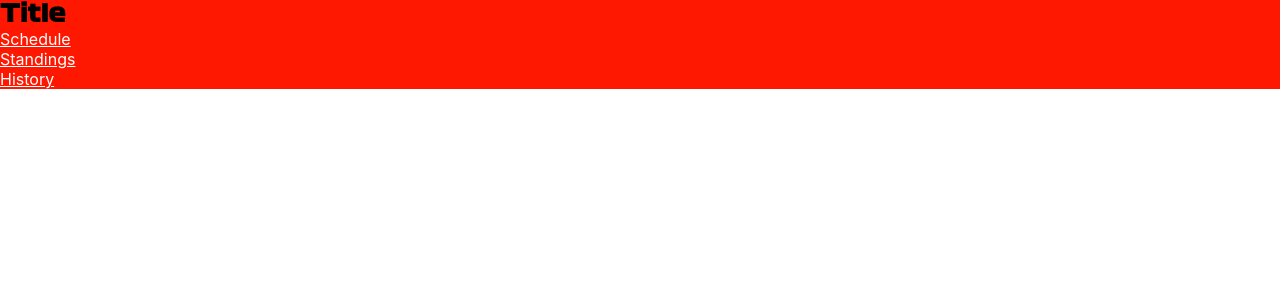
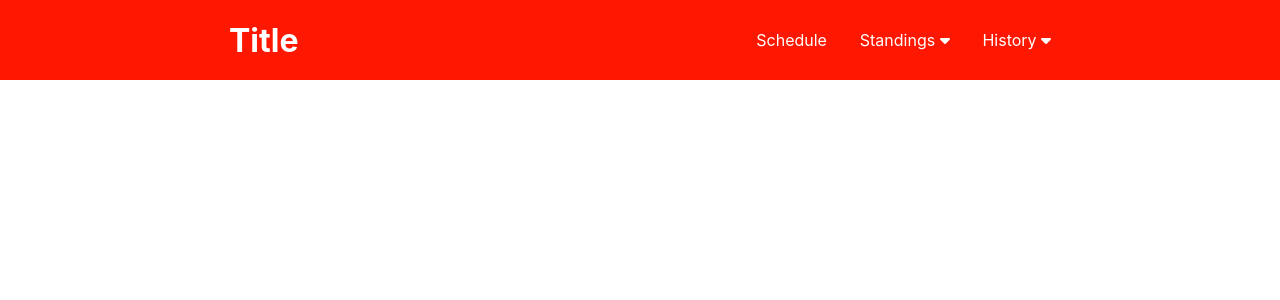
Before and after one commit to David-SDA/f1_webapp, a React (Create React App) app: page / in a window 1280 px wide. Shown: the top 300 px of the page. Built offline with nearby package versions, Linux system fonts and the light colour scheme.

Commit message:
Ajout partiel de la barre de navigation

```diff
--- a/package.json
+++ b/package.json
@@ -3,6 +3,11 @@
   "version": "0.1.0",
   "private": true,
   "dependencies": {
+    "@fortawesome/fontawesome-svg-core": "^6.4.0",
+    "@fortawesome/free-brands-svg-icons": "^6.4.0",
+    "@fortawesome/free-regular-svg-icons": "^6.4.0",
+    "@fortawesome/free-solid-svg-icons": "^6.4.0",
+    "@fortawesome/react-fontawesome": "^0.2.0",
     "@testing-library/jest-dom": "^5.16.5",
     "@testing-library/react": "^13.4.0",
     "@testing-library/user-event": "^13.5.0",
--- a/public/index.html
+++ b/public/index.html
@@ -25,6 +25,9 @@
       Learn how to configure a non-root public URL by running `npm run build`.
     -->
     <title>React App</title>
+    <link rel="preconnect" href="https://fonts.googleapis.com">
+    <link rel="preconnect" href="https://fonts.gstatic.com" crossorigin>
+    <link href="https://fonts.googleapis.com/css2?family=Roboto:ital,wght@0,100;0,300;0,400;0,500;0,700;0,900;1,100;1,300;1,400;1,500;1,700;1,900&display=swap" rel="stylesheet">
   </head>
   <body>
     <noscript>You need to enable JavaScript to run this app.</noscript>
--- a/src/components/Navbar.js
+++ b/src/components/Navbar.js
@@ -1,15 +1,32 @@
 import '../styles/navBar.css';
 import '../fonts/Formula1-Bold.ttf';
+import { FontAwesomeIcon } from '@fortawesome/react-fontawesome';
+import { faCaretDown } from '@fortawesome/free-solid-svg-icons';
 
 export default function Navbar(){
     return (
-        <nav className="navBar">
-            <h1>Title</h1>
-            <ul>
-                <li><a href="#">Schedule</a></li>
-                <li><a href="#">Standings</a></li>
-                <li><a href="#">History</a></li>
-            </ul>
-        </nav>
+        <header className="navBar">
+            <h1><a href='#' className='title'>Title</a></h1>
+            <div className='navList'>
+                <div>
+                    <a href='#' className='navLink'>Schedule</a>
+                </div>
+                <div className='subNav'>
+                    <button className='subNavButton'>Standings <FontAwesomeIcon icon={faCaretDown} /></button>
+                    <div className='subNavContent'>
+                        <a href="#">Drivers</a>
+                        <a href="#">Constructors</a>
+                    </div>
+                </div>
+                <div className='subNav'>
+                    <button className='subNavButton'>History <FontAwesomeIcon icon={faCaretDown} /><i class="fa-solid fa-caret-down"></i></button>
+                    <div className='subNavContent'>
+                        <a href="#">Drivers Champions</a>
+                        <a href="#">Constructors Champions</a>
+                        <a href="#">Circuits</a>
+                    </div>
+                </div>
+            </div>
+        </header>
     );
 }
--- a/src/index.css
+++ b/src/index.css
@@ -29,5 +29,5 @@ code {
 
 @font-face {
     font-family: 'Formula1-Wide';
-  src: local('Formula1-Wide') url('./fonts/Formula1-Wide.ttf') format("truetype");
+  src: local('Formula1-Wide'), url('./fonts/Formula1-Wide.ttf') format("truetype");
 }
--- a/src/styles/navBar.css
+++ b/src/styles/navBar.css
@@ -1,9 +1,62 @@
 .navBar{
+    height: 10vh;
+    width: 100%;
     background-color: #ff1801;
+    display: flex;
+    justify-content: space-around;
+    align-items: center;
+    overflow: hidden;
 }
 .navBar a{
+    padding: 10px;
+}
+
+.title{
     color: #ffffff;
+    text-decoration: none;
 }
-.navBar h1{
-    font-family: "Formula1-Bold";
+
+.navList{
+    display: flex;
+
 }
+
+.navLink{
+    display: flex;
+    color: #ffffff;
+    text-decoration: none;
+}
+
+.subNav{
+    margin-left: 1vw;
+    position: relative;
+    display: inline-block;
+}
+
+.subNavButton{
+    color: #ffffff;
+    border: none;
+    outline: none;
+    background-color: inherit;
+    font-family: inherit;
+    font-size: inherit;
+    padding: 10px;
+}
+.subNav:hover .subNavContent{
+    display: block;
+}
+
+.navLink:hover, .subNavButton:hover{
+    background-color: #ffffff;
+    color: #ff1801;
+}
+
+.subNavContent{
+    display: none;
+    position: absolute;
+    background-color: #f9f9f9;
+    min-width: 160px;
+    box-shadow: 0px 8px 16px 0px rgba(0,0,0,0.2);
+    padding: 12px 16px;
+    z-index: 1;
+}
```
Also changed, not shown: 1 other file (tests, documents, lock files or other folders).
